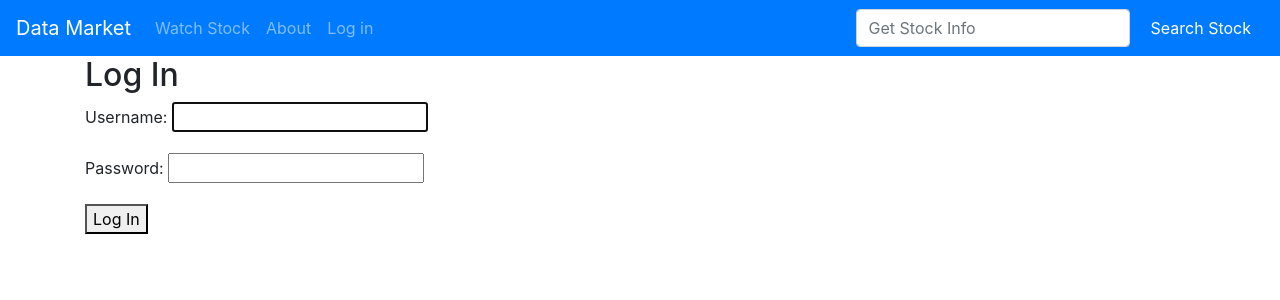
After one commit to ResponsiveWebApps/WatchStockPortfolio, a Django app: page /accounts/login/ in a window 1280 px wide. The commit adds this page. Shown: the top 300 px of the page. Run offline with Django 3.2, Linux system fonts and the light colour scheme.

Commit message:
Login/out

```diff
--- a/quotes/templates/base.html
+++ b/quotes/templates/base.html
@@ -26,12 +26,26 @@
               <li class="nav-item">
                 <a class="nav-link" href="{% url 'about' %}">About</a>
               </li>
+                {% if user.is_authenticated %}
+                  <li class="nav-item nav-link">
+                  {{ user.username }}
+                </li>
+                <li class="nav-item">
+                  <a class="nav-link" href="{% url 'logout' %}">Log out</a>
+                </li>
+                {% else %}
+                  <li class="nav-item">
+                  <a class="nav-link" href="{% url 'login' %}">Log in</a>
+                </li>
+                {% endif %}
+              </li>
           </ul>
           <form action="{% url 'stock_info' %}" class="form-inline my-2 my-lg-0" method="POST">
             {% csrf_token %}
             <input class="form-control mr-sm-2" type="search" placeholder="Get Stock Info" aria-label="Search" name="ticker">
             <button class="btn btn-primary my-2 my-sm-0" type="submit">Search Stock</button>
           </form>
+
         </div>
       </nav>
 
--- /dev/null
+++ b/quotes/templates/registration/login.html
@@ -0,0 +1,11 @@
+{% extends 'base.html' %}
+{% block content %}
+
+<h2>Log In</h2>
+<form method="post">
+  {% csrf_token %}
+  {{ form.as_p }}
+  <button type="submit">Log In</button>
+</form>
+
+{% endblock %}
--- a/quotes/templates/watch_stock.html
+++ b/quotes/templates/watch_stock.html
@@ -2,6 +2,8 @@
 {% block content %}
 
 <h1>Watch Stock</h1>
+
+{% if user.is_authenticated %}
 
 <form action="{% url 'watch_stock' %}" class="form-inline my-2 my-lg-0" method="POST">
     {% csrf_token %}
@@ -52,5 +54,9 @@
 <br/>
 <br/>
 
+{% else %}
+  <p>Login to watch stock</p>
+  <a href="{% url 'login' %}">Log In</a>
+{% endif %}
 
 {% endblock %}
--- a/stocks/urls.py
+++ b/stocks/urls.py
@@ -19,4 +19,5 @@ from django.urls import path, include
 urlpatterns = [
     path('admin/', admin.site.urls),
     path('', include('quotes.urls')),
+    path('accounts/', include('django.contrib.auth.urls')),
 ]
```
Also changed, not shown: stocks/settings.py (+6 -1 lines), db.sqlite3.
